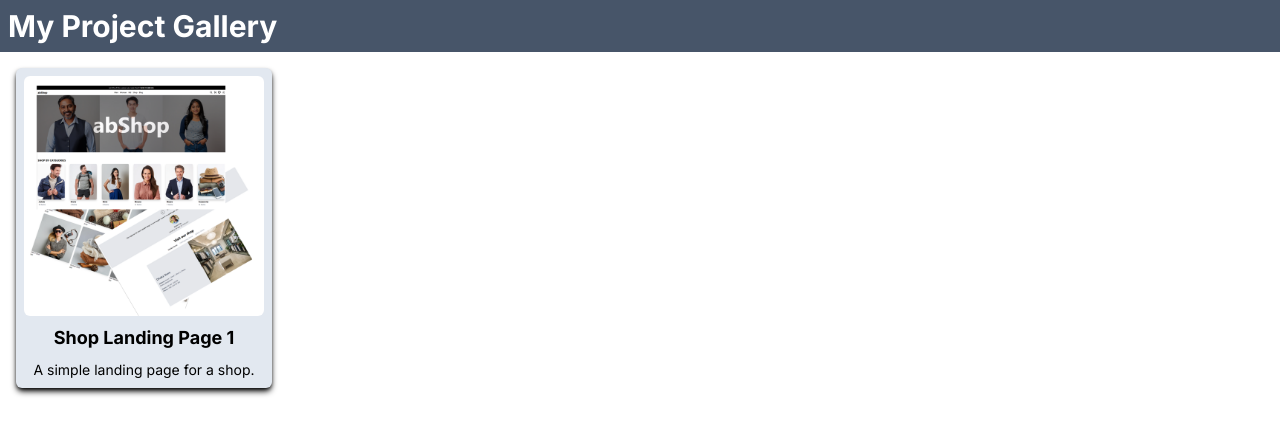
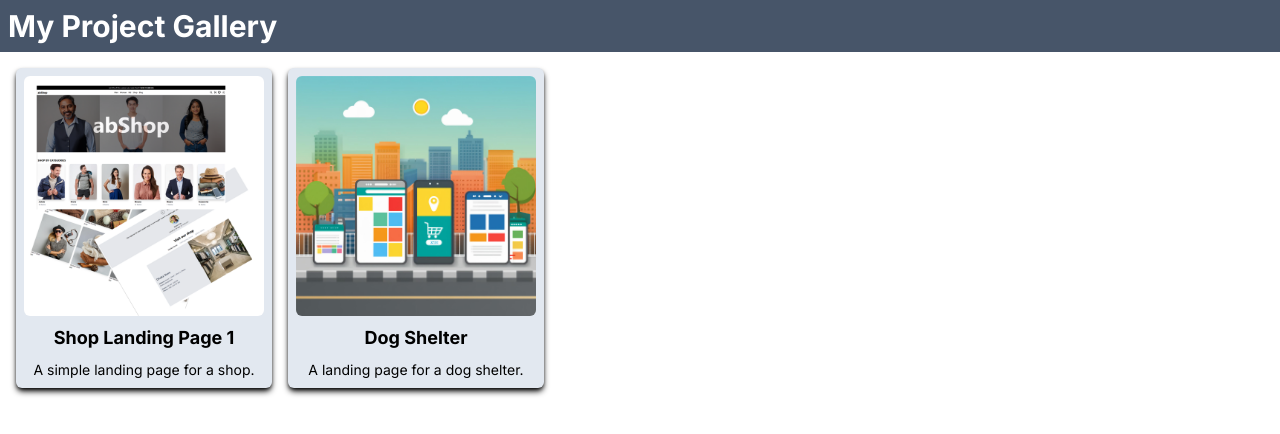
Before and after one commit to ledminh/my-project-gallery, a Next.js app: page / in a window 1280 px wide. Shown: the top 434 px of the page. Built offline with nearby package versions, Linux system fonts and the light colour scheme.

Commit message:
Dog Shelter

```diff
--- a/src/app/(home)/data.ts
+++ b/src/app/(home)/data.ts
@@ -8,6 +8,12 @@ const data = [
     description: "A simple landing page for a shop.",
     image: LandingPage1Img,
   },
+  {
+    id: "dog-shelter",
+    title: "Dog Shelter",
+    link: "/projects/dog-shelter",
+    description: "A landing page for a dog shelter.",
+  },
 ];
 
 export default data;
--- a/src/app/(home)/page.tsx
+++ b/src/app/(home)/page.tsx
@@ -2,6 +2,8 @@ import Link from "next/link";
 
 import data from "./data";
 import Image from "next/image";
+
+import webAppScreenshot from "./assets/images/webapp-screenshot.jpg";
 
 export default function Home() {
   return (
@@ -20,7 +22,7 @@ export default function Home() {
                 className="shadow-md shadow-black rounded-md p-2 flex flex-col gap-2 justify-center items-center bg-slate-200 "
               >
                 <Image
-                  src={project.image}
+                  src={project.image ?? webAppScreenshot}
                   alt={project.title}
                   width={400}
                   height={250}
--- /dev/null
+++ b/src/app/(other)/projects/dog-shelter/components/Home/Header/index.tsx
@@ -0,0 +1,3 @@
+export default function Header() {
+  return <header>Header</header>;
+}
--- /dev/null
+++ b/src/app/(other)/projects/dog-shelter/components/Home/Photos/index.tsx
@@ -0,0 +1,3 @@
+export default function Photos() {
+  return <>Photos</>;
+}
--- /dev/null
+++ b/src/app/(other)/projects/dog-shelter/components/Layout/Logo/index.tsx
@@ -0,0 +1,3 @@
+export default function Logo() {
+  return <div>Logo</div>;
+}
--- /dev/null
+++ b/src/app/(other)/projects/dog-shelter/components/Layout/NavLink/index.tsx
@@ -0,0 +1,9 @@
+type Props = {
+  href: string;
+  firstLine: string;
+  secondLine: string;
+};
+
+export default function NavLink({ href, firstLine, secondLine }: Props) {
+  return <div>NavLink</div>;
+}
--- /dev/null
+++ b/src/app/(other)/projects/dog-shelter/components/commons/CircleButtonLink/index.tsx
@@ -0,0 +1,9 @@
+import Link from "next/link";
+
+type Props = {
+  children: React.ReactNode;
+};
+
+export default function CircleButtonLink({ children }: Props) {
+  return <Link href="/">{children}</Link>;
+}
--- /dev/null
+++ b/src/app/(other)/projects/dog-shelter/components/commons/MainButtonLink/index.tsx
@@ -0,0 +1,5 @@
+import Link from "next/link";
+
+export default function MainButtonLink() {
+  return <Link href="/">Hello</Link>;
+}
--- /dev/null
+++ b/src/app/(other)/projects/dog-shelter/layout.tsx
@@ -0,0 +1,34 @@
+import "@/app/globals.css";
+
+import Logo from "./components/Layout/Logo";
+import NavLink from "./components/Layout/NavLink";
+
+export const metadata = {
+  title: "Dog Shelter",
+  description: "A landing page for a dog shelter",
+};
+
+export default function RootLayout({
+  children,
+}: {
+  children: React.ReactNode;
+}) {
+  return (
+    <html lang="en">
+      <body>
+        <header>
+          <Logo />
+          <NavLink href="/about" firstLine="ABOUT US" secondLine="WHO WE ARE" />
+        </header>
+        {children}
+        <footer>
+          <NavLink
+            href="/contact"
+            firstLine="CONTACT"
+            secondLine="GET IN TOUCH"
+          />
+        </footer>
+      </body>
+    </html>
+  );
+}
--- /dev/null
+++ b/src/app/(other)/projects/dog-shelter/page.tsx
@@ -0,0 +1,16 @@
+import Photos from "./components/Home/Photos";
+import Header from "./components/Home/Header";
+import MainButtonLink from "./components/commons/MainButtonLink";
+import CircleButtonLink from "./components/commons/CircleButtonLink";
+
+export default function DogShelter() {
+  return (
+    <main>
+      <Photos />
+      <Header />
+      <MainButtonLink />
+      <CircleButtonLink>FB</CircleButtonLink>
+      <CircleButtonLink>TW</CircleButtonLink>
+    </main>
+  );
+}
```
